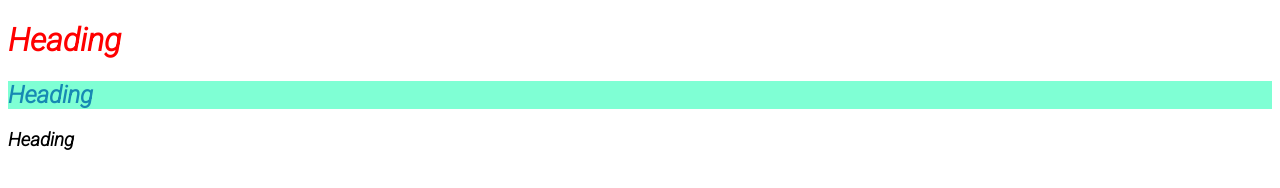
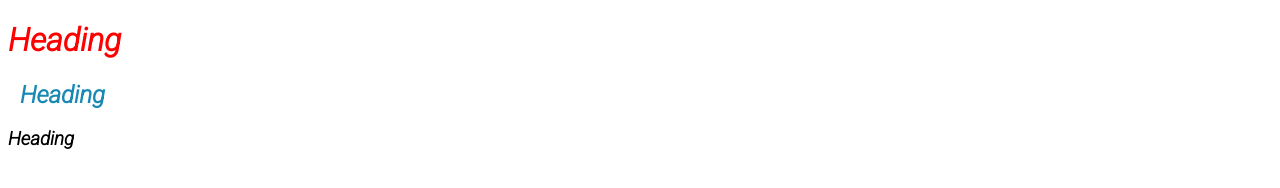
Before and after one commit to Bishalkl/HTMLANDCSS, a plain HTML site: page css/test_color.html in a window 1280 px wide. Drawn offline with Linux system fonts and the light colour scheme.

Commit message:
just checking

```diff
--- a/css/color.css
+++ b/css/color.css
@@ -11,5 +11,6 @@ h1{
 
 h2{
     color: #1789b3;
-    background-color: aquamarine;
+    background-color: white;
+    margin: 12px;
 }
```
